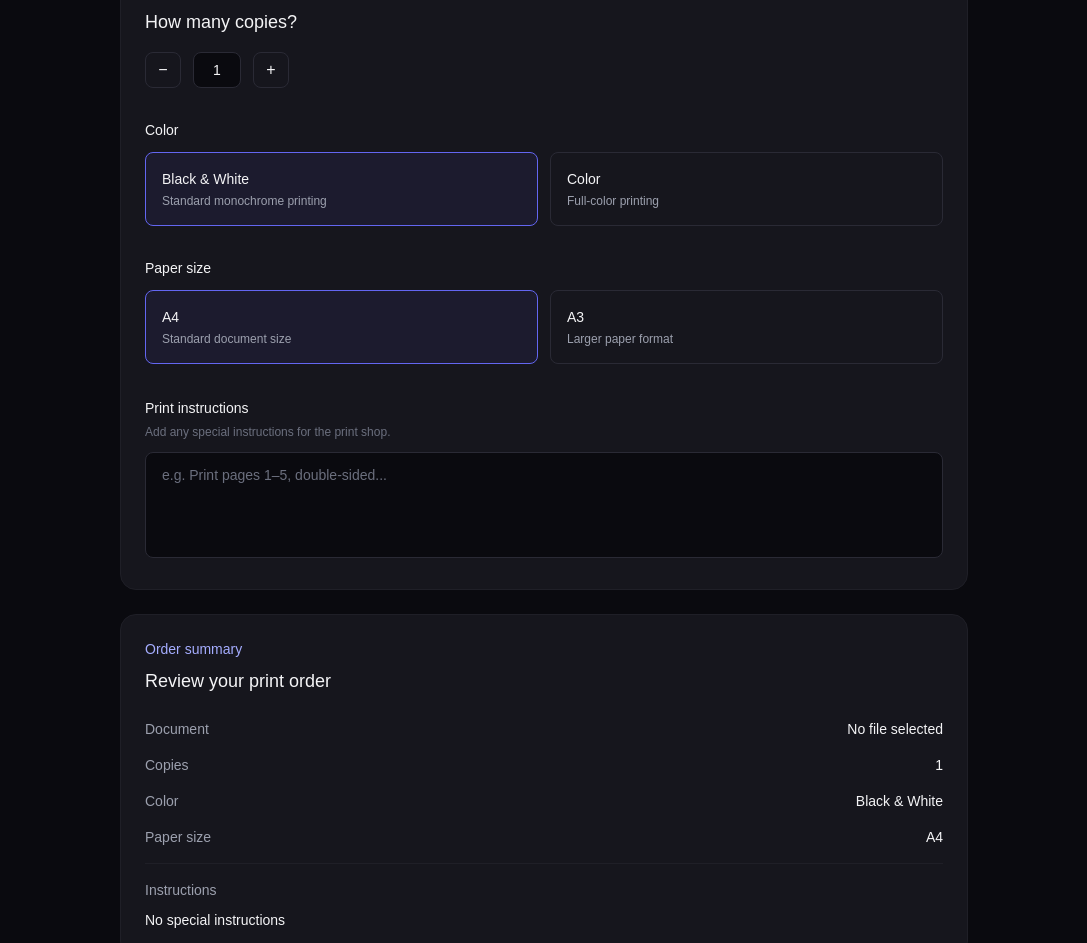
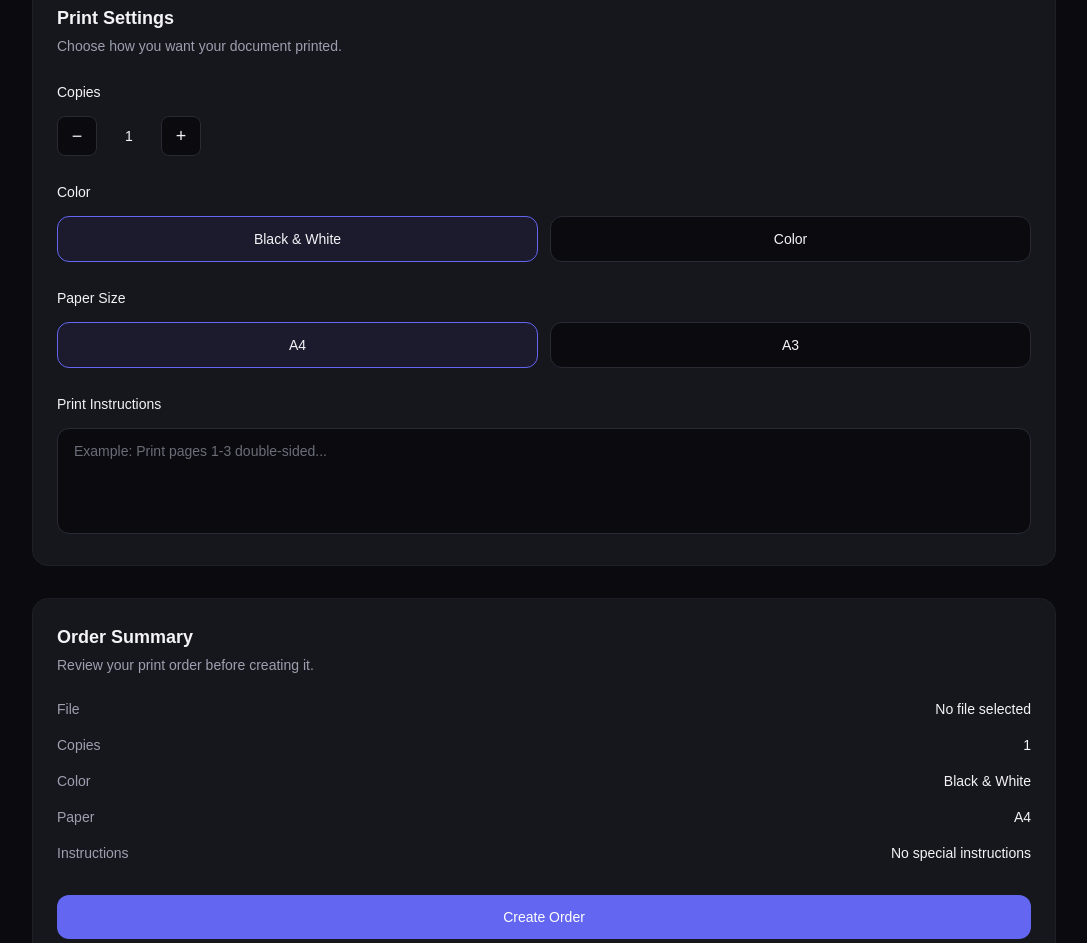
Before and after one commit to cosmic697/printshop-saas, a Next.js app: page /print in a window 1280 px wide. Shown: the part 587-1530 px from the top of the page, without its empty margins (96-1183 px from the left). Built offline with nearby package versions, Linux system fonts and the light colour scheme.

Commit message:
refactor: extract print settings component

```diff
--- a/src/app/print/page.tsx
+++ b/src/app/print/page.tsx
@@ -2,6 +2,7 @@
 
 import { useState } from "react";
 import UploadBox from "@/components/print/UploadBox";
+import PrintSettings from "@/components/print/PrintSettings";
 
 export default function PrintPage() {
   const [file, setFile] = useState<File | null>(null);
@@ -33,23 +34,49 @@ export default function PrintPage() {
     setFile(selectedFile);
   };
 
+  const handleCreateOrder = () => {
+    if (!file) {
+      alert("Please select a file first.");
+      return;
+    }
+
+    const order = {
+      id: crypto.randomUUID(),
+      fileName: file.name,
+      fileType: file.type,
+      fileSize: file.size,
+      copies,
+      colorMode,
+      paperSize,
+      instructions,
+      status: "PENDING",
+    };
+
+    console.log("Order created:", order);
+
+    alert("Order created successfully!");
+  };
+
   return (
-    <main className="min-h-screen bg-[#0A0A0F] text-[#F4F4F6]">
-      <div className="mx-auto max-w-4xl px-6 py-12">
+    <main className="min-h-screen bg-[#0A0A0F] px-6 py-16 text-[#F4F4F6]">
+      <div className="mx-auto max-w-5xl">
         {/* Header */}
-        <p className="text-sm font-medium text-[#A5ADFF]">
-          PrintShop
+        <div className="mb-10">
+          <p className="mb-3 text-sm font-medium text-[#A5ADFF]">
+            New print order
           </p>
 
-        <h1 className="mt-3 text-3xl font-medium tracking-tight">
-          Create a print order
+          <h1 className="text-4xl font-semibold tracking-tight">
+            Print your documents
           </h1>
 
-        <p className="mt-3 text-[15px] leading-7 text-[#9CA0AE]">
-          Upload your document and configure how you want it printed.
+          <p className="mt-3 max-w-2xl text-[#9CA0AE]">
+            Upload your file, choose your print settings, and create
+            an order for your selected print shop.
           </p>
+        </div>
 
-        {/* Upload area */}
+        {/* Upload */}
         <UploadBox
           file={file}
           isDragging={isDragging}
@@ -59,255 +86,85 @@ export default function PrintPage() {
           onDragEnd={() => setIsDragging(false)}
         />
 
-        {/* Print settings */}
-        <div className="mt-6 rounded-2xl border border-[#1F1F27] bg-[#16161D] p-6">
-          <p className="text-sm font-medium text-[#A5ADFF]">
-            Print settings
-          </p>
+        {/* Print Settings */}
+        <div className="mt-8">
+          <PrintSettings
+            copies={copies}
+            onCopiesChange={setCopies}
+            colorMode={colorMode}
+            onColorModeChange={setColorMode}
+            paperSize={paperSize}
+            onPaperSizeChange={setPaperSize}
+            instructions={instructions}
+            onInstructionsChange={setInstructions}
+          />
+        </div>
 
-          <h2 className="mt-2 text-lg font-medium text-[#F4F4F6]">
-            How many copies?
+        {/* Order Summary */}
+        <div className="mt-8 rounded-2xl border border-[#1F1F27] bg-[#16161D] p-6">
+          <div className="mb-6">
+            <h2 className="text-lg font-semibold">
+              Order Summary
             </h2>
 
-          {/* Copies selection button */}
-          <div className="mt-4 flex items-center gap-3">
-            <button
-              type="button"
-              onClick={() => setCopies(Math.max(1, copies - 1))}
-              className="flex h-9 w-9 items-center justify-center rounded-lg border border-[#2A2A35] text-[#F4F4F6] hover:border-[#3A38C8]"
-            >
-              −
-            </button>
-
-            <span className="flex h-9 min-w-12 items-center justify-center rounded-lg border border-[#2A2A35] bg-[#0A0A0F] text-sm">
-              {copies}
-            </span>
-
-            <button
-              type="button"
-              onClick={() => setCopies(copies + 1)}
-              className="flex h-9 w-9 items-center justify-center rounded-lg border border-[#2A2A35] text-[#F4F4F6] hover:border-[#3A38C8]"
-            >
-              +
-            </button>
+            <p className="mt-1 text-sm text-[#9CA0AE]">
+              Review your print order before creating it.
+            </p>
           </div>
 
-          {/* Colour selection */}
-          <div className="mt-8">
-            <h3 className="text-sm font-medium text-[#F4F4F6]">
-              Color
-            </h3>
+          <div className="space-y-4 text-sm">
+            <div className="flex items-center justify-between">
+              <span className="text-[#9CA0AE]">File</span>
 
-            <div className="mt-3 grid gap-3 sm:grid-cols-2">
-              <button
-                type="button"
-                onClick={() => setColorMode("bw")}
-                className={`rounded-lg border p-4 text-left transition-colors ${
-                  colorMode === "bw"
-                    ? "border-[#6366F1] bg-[#1C1B2E]"
-                    : "border-[#2A2A35] hover:border-[#3A38C8]"
-                }`}
-              >
-                <p className="text-sm font-medium text-[#F4F4F6]">
-                  Black & White
-                </p>
-
-                <p className="mt-1 text-xs text-[#9CA0AE]">
-                  Standard monochrome printing
-                </p>
-              </button>
-
-              <button
-                type="button"
-                onClick={() => setColorMode("color")}
-                className={`rounded-lg border p-4 text-left transition-colors ${
-                  colorMode === "color"
-                    ? "border-[#6366F1] bg-[#1C1B2E]"
-                    : "border-[#2A2A35] hover:border-[#3A38C8]"
-                }`}
-              >
-                <p className="text-sm font-medium text-[#F4F4F6]">
-                  Color
-                </p>
-
-                <p className="mt-1 text-xs text-[#9CA0AE]">
-                  Full-color printing
-                </p>
-              </button>
-            </div>
-          </div>
-
-          {/* Paper size */}
-          <div className="mt-8">
-            <h3 className="text-sm font-medium text-[#F4F4F6]">
-              Paper size
-            </h3>
-
-            <div className="mt-3 grid gap-3 sm:grid-cols-2">
-              <button
-                type="button"
-                onClick={() => setPaperSize("A4")}
-                className={`rounded-lg border p-4 text-left transition-colors ${
-                  paperSize === "A4"
-                    ? "border-[#6366F1] bg-[#1C1B2E]"
-                    : "border-[#2A2A35] hover:border-[#3A38C8]"
-                }`}
-              >
-                <p className="text-sm font-medium text-[#F4F4F6]">
-                  A4
-                </p>
-
-                <p className="mt-1 text-xs text-[#9CA0AE]">
-                  Standard document size
-                </p>
-              </button>
-
-              <button
-                type="button"
-                onClick={() => setPaperSize("A3")}
-                className={`rounded-lg border p-4 text-left transition-colors ${
-                  paperSize === "A3"
-                    ? "border-[#6366F1] bg-[#1C1B2E]"
-                    : "border-[#2A2A35] hover:border-[#3A38C8]"
-                }`}
-              >
-                <p className="text-sm font-medium text-[#F4F4F6]">
-                  A3
-                </p>
-
-                <p className="mt-1 text-xs text-[#9CA0AE]">
-                  Larger paper format
-                </p>
-              </button>
-            </div>
-          </div>
-
-          {/* Instructions */}
-          <div className="mt-8">
-            <label
-              htmlFor="instructions"
-              className="text-sm font-medium text-[#F4F4F6]"
-            >
-              Print instructions
-            </label>
-
-            <p className="mt-1 text-xs text-[#6B6F7E]">
-              Add any special instructions for the print shop.
-            </p>
-
-            <textarea
-              id="instructions"
-              value={instructions}
-              onChange={(event) =>
-                setInstructions(event.target.value)
-              }
-              placeholder="e.g. Print pages 1–5, double-sided..."
-              rows={4}
-              className="mt-3 w-full resize-none rounded-lg border border-[#2A2A35] bg-[#0A0A0F] px-4 py-3 text-sm text-[#F4F4F6] outline-none placeholder:text-[#6B6F7E] focus:border-[#6366F1]"
-            />
-          </div>
-        </div>
-
-        {/* Order summary */}
-        <div className="mt-6 rounded-2xl border border-[#1F1F27] bg-[#16161D] p-6">
-          <p className="text-sm font-medium text-[#A5ADFF]">
-            Order summary
-          </p>
-
-          <h2 className="mt-2 text-lg font-medium text-[#F4F4F6]">
-            Review your print order
-          </h2>
-
-          <div className="mt-6 space-y-4">
-            {/* Document */}
-            <div className="flex items-start justify-between gap-4">
-              <span className="text-sm text-[#9CA0AE]">
-                Document
-              </span>
-
-              <span className="max-w-xs truncate text-right text-sm text-[#F4F4F6]">
+              <span className="max-w-[60%] truncate text-right">
                 {file ? file.name : "No file selected"}
               </span>
             </div>
 
-            {/* Copies */}
-            <div className="flex items-center justify-between gap-4">
-              <span className="text-sm text-[#9CA0AE]">
-                Copies
-              </span>
+            <div className="flex items-center justify-between">
+              <span className="text-[#9CA0AE]">Copies</span>
 
-              <span className="text-sm text-[#F4F4F6]">
-                {copies}
+              <span>{copies}</span>
+            </div>
+
+            <div className="flex items-center justify-between">
+              <span className="text-[#9CA0AE]">Color</span>
+
+              <span>
+                {colorMode === "bw"
+                  ? "Black & White"
+                  : "Color"}
               </span>
             </div>
 
-            {/* Color */}
-            <div className="flex items-center justify-between gap-4">
-              <span className="text-sm text-[#9CA0AE]">
-                Color
+            <div className="flex items-center justify-between">
+              <span className="text-[#9CA0AE]">Paper</span>
+
+              <span>{paperSize}</span>
+            </div>
+
+            <div className="flex items-start justify-between gap-6">
+              <span className="text-[#9CA0AE]">
+                Instructions
               </span>
 
-              <span className="text-sm text-[#F4F4F6]">
-                {colorMode === "bw" ? "Black & White" : "Color"}
-              </span>
-            </div>
-
-            {/* Paper size */}
-            <div className="flex items-center justify-between gap-4">
-              <span className="text-sm text-[#9CA0AE]">
-                Paper size
-              </span>
-
-              <span className="text-sm text-[#F4F4F6]">
-                {paperSize}
-              </span>
-            </div>
-
-            {/* Instructions */}
-            <div className="border-t border-[#1F1F27] pt-4">
-              <p className="text-sm text-[#9CA0AE]">
-                Instructions
-              </p>
-
-              <p className="mt-2 text-sm leading-6 text-[#F4F4F6]">
+              <span className="max-w-[60%] text-right">
                 {instructions.trim()
                   ? instructions
                   : "No special instructions"}
-              </p>
-            </div>
+              </span>
             </div>
           </div>
 
-        {/* Create order */}
+          {/* Create Order */}
           <button
             type="button"
-          onClick={() => {
-            if (!file) {
-              return;
-            }
-
-            const orderId = crypto.randomUUID();
-
-            const order = {
-              id: orderId,
-              fileName: file.name,
-              fileType: file.type,
-              fileSize: file.size,
-              copies,
-              colorMode,
-              paperSize,
-              instructions: instructions.trim(),
-              status: "PENDING",
-            };
-
-            console.log("New print order:", order);
-
-            alert("Order ready to be created.");
-          }}
-          className="mt-6 w-full rounded-lg bg-[#6366F1] px-5 py-3 text-sm font-medium text-[#0A0A0F] transition-opacity hover:opacity-90"
+            onClick={handleCreateOrder}
+            className="mt-8 w-full rounded-xl bg-[#6366F1] px-5 py-3 text-sm font-medium text-white transition-colors hover:bg-[#5558E8]"
           >
-          Create order
+            Create Order
           </button>
+        </div>
       </div>
     </main>
   );
--- /dev/null
+++ b/src/components/print/PrintSettings.tsx
@@ -0,0 +1,147 @@
+"use client";
+
+type PrintSettingsProps = {
+  copies: number;
+  onCopiesChange: (copies: number) => void;
+  colorMode: "bw" | "color";
+  onColorModeChange: (mode: "bw" | "color") => void;
+  paperSize: "A4" | "A3";
+  onPaperSizeChange: (size: "A4" | "A3") => void;
+  instructions: string;
+  onInstructionsChange: (instructions: string) => void;
+};
+
+export default function PrintSettings({
+  copies,
+  onCopiesChange,
+  colorMode,
+  onColorModeChange,
+  paperSize,
+  onPaperSizeChange,
+  instructions,
+  onInstructionsChange,
+}: PrintSettingsProps) {
+  return (
+    <section className="rounded-2xl border border-[#1F1F27] bg-[#16161D] p-6">
+      <div className="mb-6">
+        <h2 className="text-lg font-semibold">Print Settings</h2>
+
+        <p className="mt-1 text-sm text-[#9CA0AE]">
+          Choose how you want your document printed.
+        </p>
+      </div>
+
+      {/* Copies */}
+      <div>
+        <label className="text-sm font-medium">Copies</label>
+
+        <div className="mt-3 flex items-center gap-3">
+          <button
+            type="button"
+            onClick={() =>
+              onCopiesChange(Math.max(1, copies - 1))
+            }
+            className="flex h-10 w-10 items-center justify-center rounded-lg border border-[#2A2A35] bg-[#0A0A0F] text-lg transition-colors hover:border-[#6366F1]"
+          >
+            −
+          </button>
+
+          <span className="w-10 text-center text-sm font-medium">
+            {copies}
+          </span>
+
+          <button
+            type="button"
+            onClick={() => onCopiesChange(copies + 1)}
+            className="flex h-10 w-10 items-center justify-center rounded-lg border border-[#2A2A35] bg-[#0A0A0F] text-lg transition-colors hover:border-[#6366F1]"
+          >
+            +
+          </button>
+        </div>
+      </div>
+
+      {/* Color Mode */}
+      <div className="mt-6">
+        <label className="text-sm font-medium">Color</label>
+
+        <div className="mt-3 grid grid-cols-2 gap-3">
+          <button
+            type="button"
+            onClick={() => onColorModeChange("bw")}
+            className={`rounded-xl border px-4 py-3 text-sm transition-colors ${
+              colorMode === "bw"
+                ? "border-[#6366F1] bg-[#1C1B2E]"
+                : "border-[#2A2A35] bg-[#0A0A0F] hover:border-[#6366F1]"
+            }`}
+          >
+            Black & White
+          </button>
+
+          <button
+            type="button"
+            onClick={() => onColorModeChange("color")}
+            className={`rounded-xl border px-4 py-3 text-sm transition-colors ${
+              colorMode === "color"
+                ? "border-[#6366F1] bg-[#1C1B2E]"
+                : "border-[#2A2A35] bg-[#0A0A0F] hover:border-[#6366F1]"
+            }`}
+          >
+            Color
+          </button>
+        </div>
+      </div>
+
+      {/* Paper Size */}
+      <div className="mt-6">
+        <label className="text-sm font-medium">Paper Size</label>
+
+        <div className="mt-3 grid grid-cols-2 gap-3">
+          <button
+            type="button"
+            onClick={() => onPaperSizeChange("A4")}
+            className={`rounded-xl border px-4 py-3 text-sm transition-colors ${
+              paperSize === "A4"
+                ? "border-[#6366F1] bg-[#1C1B2E]"
+                : "border-[#2A2A35] bg-[#0A0A0F] hover:border-[#6366F1]"
+            }`}
+          >
+            A4
+          </button>
+
+          <button
+            type="button"
+            onClick={() => onPaperSizeChange("A3")}
+            className={`rounded-xl border px-4 py-3 text-sm transition-colors ${
+              paperSize === "A3"
+                ? "border-[#6366F1] bg-[#1C1B2E]"
+                : "border-[#2A2A35] bg-[#0A0A0F] hover:border-[#6366F1]"
+            }`}
+          >
+            A3
+          </button>
+        </div>
+      </div>
+
+      {/* Instructions */}
+      <div className="mt-6">
+        <label
+          htmlFor="instructions"
+          className="text-sm font-medium"
+        >
+          Print Instructions
+        </label>
+
+        <textarea
+          id="instructions"
+          value={instructions}
+          onChange={(event) =>
+            onInstructionsChange(event.target.value)
+          }
+          placeholder="Example: Print pages 1-3 double-sided..."
+          rows={4}
+          className="mt-3 w-full resize-none rounded-xl border border-[#2A2A35] bg-[#0A0A0F] px-4 py-3 text-sm text-[#F4F4F6] outline-none transition-colors placeholder:text-[#6B6D78] focus:border-[#6366F1]"
+        />
+      </div>
+    </section>
+  );
+}
```
Lines whose indentation alone changed are shown as unchanged.
